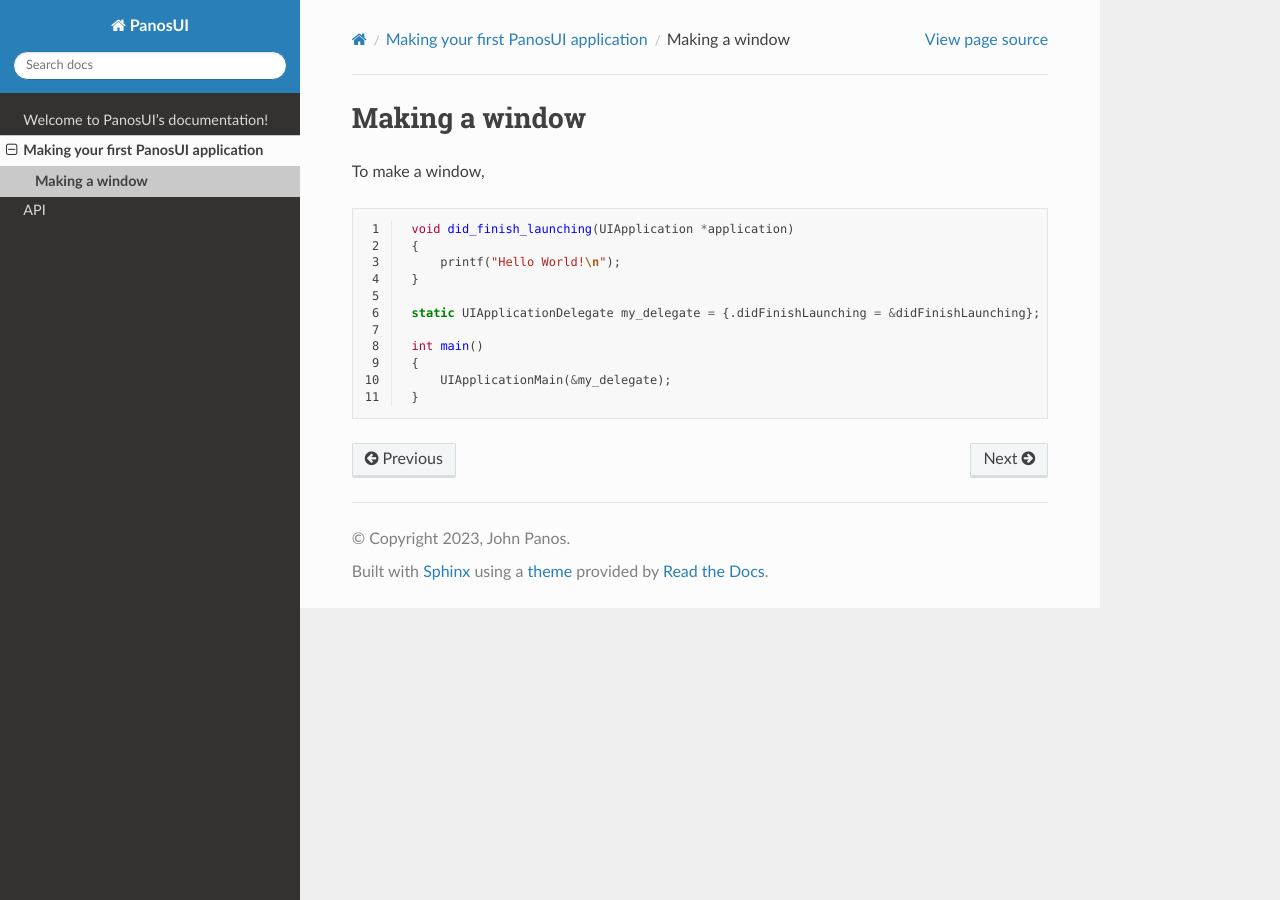
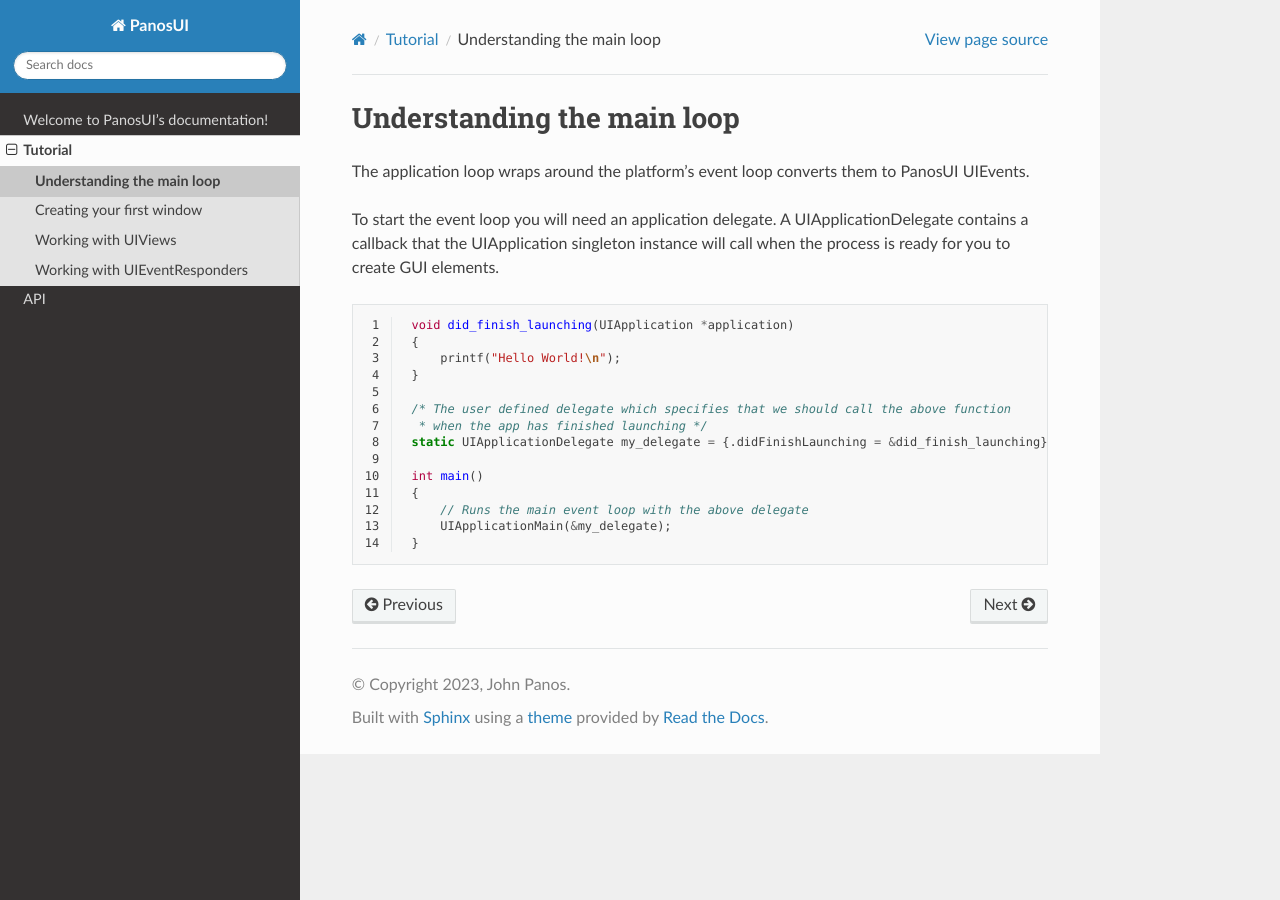
Before and after one commit to johnpanos/PanosUI, a Sphinx documentation site: the page built from docs/first_app/step1.rst, in a window 1280 px wide. Built offline with Sphinx 7.4.7 and the Read the Docs theme 2.0.0, drawn with Linux system fonts in a browser that asks for light colours.

Commit message:
Update a lot

```diff
--- a/docs/first_app/index.rst
+++ b/docs/first_app/index.rst
@@ -1,7 +1,7 @@
 .. _tutorial:
 
-Making your first PanosUI application
-=====================================
+Tutorial
+========
 
 .. toctree::
     :maxdepth: 2
--- a/docs/first_app/step1.rst
+++ b/docs/first_app/step1.rst
@@ -1,9 +1,11 @@
 .. _tutorial_step1:
 
-Making a window
-===============
+Understanding the main loop
+===========================
 
-To make a window,
+The application loop wraps around the platform's event loop converts them to PanosUI UIEvents.
+
+To start the event loop you will need an application delegate. A UIApplicationDelegate contains a callback that the UIApplication singleton instance will call when the process is ready for you to create GUI elements.
 
 .. code-block:: c
    :linenos:
@@ -13,9 +15,12 @@ To make a window,
         printf("Hello World!\n");
     }
 
-    static UIApplicationDelegate my_delegate = {.didFinishLaunching = &didFinishLaunching};
+    /* The user defined delegate which specifies that we should call the above function
+     * when the app has finished launching */
+    static UIApplicationDelegate my_delegate = {.didFinishLaunching = &did_finish_launching};
 
     int main()
     {
+        // Runs the main event loop with the above delegate
         UIApplicationMain(&my_delegate);
     }
```
Also changed, not shown: docs/first_app/step2.rst (added, +57 -0 lines), docs/first_app/step3.rst (added, +34 -0 lines), docs/first_app/step4.rst (added, +34 -0 lines), 3 other files.
